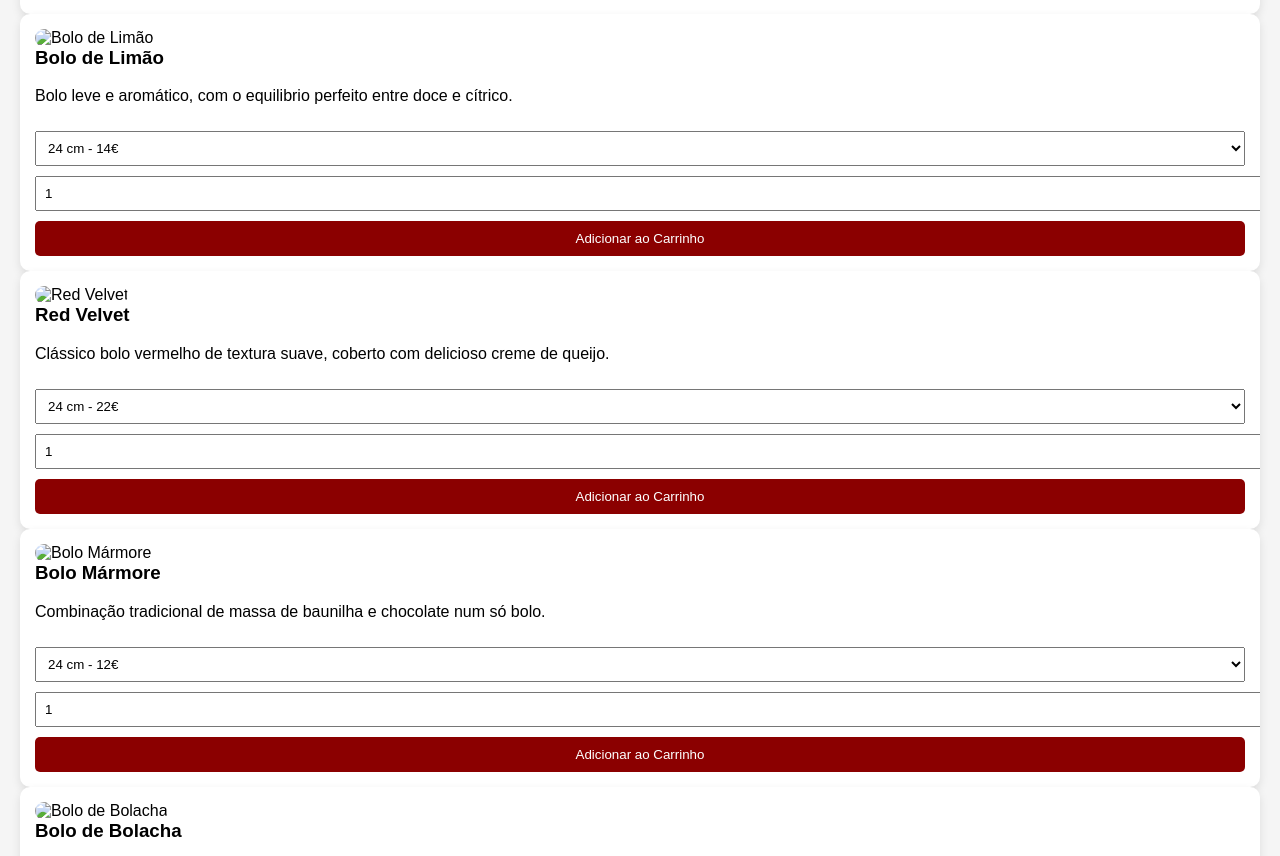
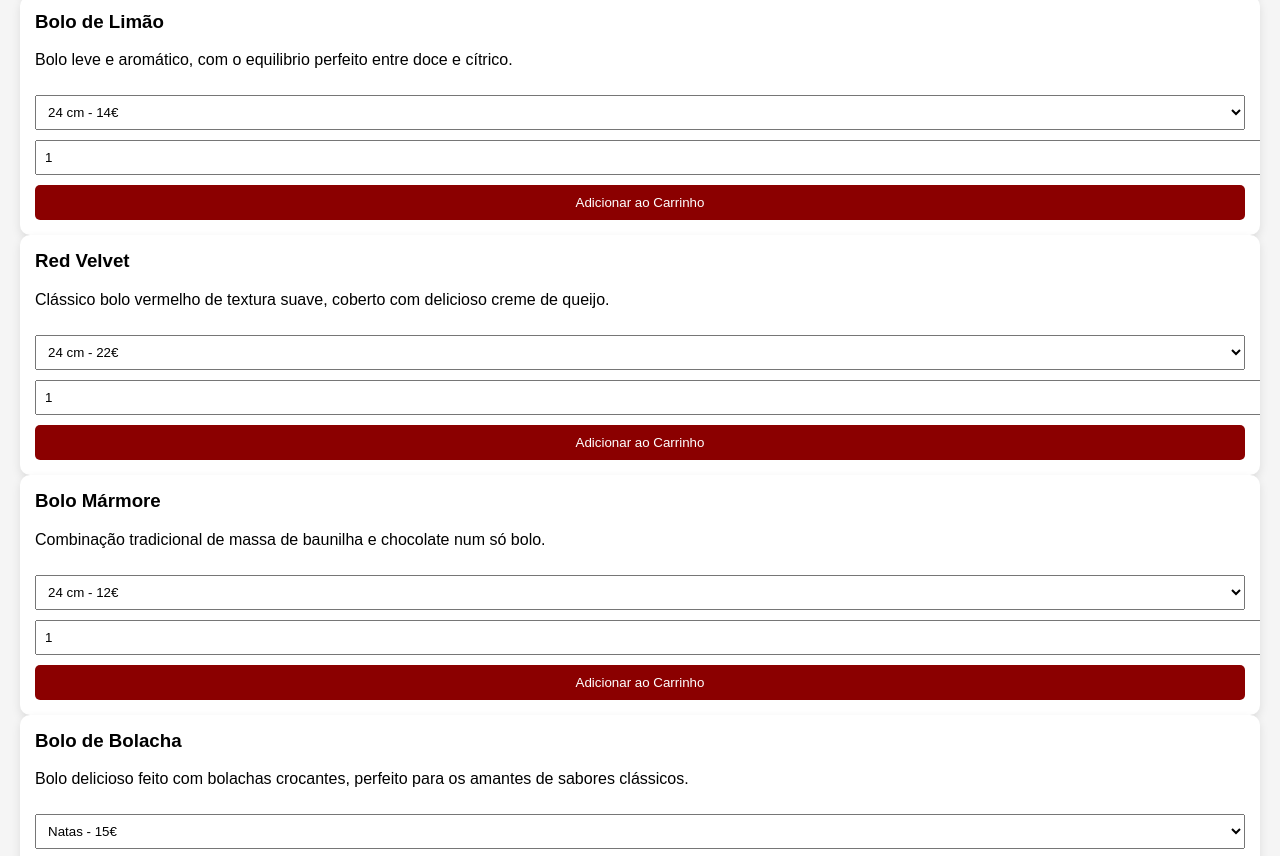
Before and after one commit to berlox69-sudo/doces-da-colina, a website: page index.html in a window 1280 px wide. Shown: the part 861-1717 px from the top of the page. Drawn offline with Linux system fonts and the light colour scheme.

Commit message:
Add files via upload

```diff
--- a/script.js
+++ b/script.js
@@ -1,6 +1,7 @@
 const produtos = [
     {
         nome: "Bolo de Chocolate" ,
+        imagem: "",
         categoria: "Bolos",
         descrição: "Bolo de chocolate húmido e intenso, perfeito para os amantes de cacau.",
         tamanhos: {
@@ -11,6 +12,7 @@ const produtos = [
 
     {
         nome: "Bolo de Limão" ,
+        imagem: "",
         categoria: "Bolos",
         descrição: "Bolo leve e aromático, com o equilibrio perfeito entre doce e cítrico.",
         tamanhos: {
@@ -21,6 +23,7 @@ const produtos = [
 
     {
         nome: "Red Velvet" ,
+        imagem: "",
         categoria: "Bolos",
         descrição: "Clássico bolo vermelho de textura suave, coberto com delicioso creme de queijo.",
         tamanhos: {
@@ -31,6 +34,7 @@ const produtos = [
 
     {
         nome: "Bolo Mármore" ,
+        imagem: "",
         categoria: "Bolos",
         descrição: "Combinação tradicional de massa de baunilha e chocolate num só bolo.",
         tamanhos: {
@@ -41,6 +45,7 @@ const produtos = [
 
     {
         nome: "Bolo de Bolacha" ,
+        imagem: "",
         categoria: "Bolos",
         descrição: "Bolo delicioso feito com bolachas crocantes, perfeito para os amantes de sabores clássicos.",
         tamanhos: {
@@ -62,6 +67,7 @@ const produtos = [
 
     {
         nome: "Cheescake de Limão" ,
+        imagem: "",
         categoria: "Cheesecakes e semifrios",
         descrição: "Cheesecake refrescante com sabor de limão, perfeita para os amantes de cítricos.",
         tamanhos: {
@@ -83,6 +89,7 @@ const produtos = [
 
     {
         nome: "Tarte de Amêndoa Tradicional" ,
+        imagem: "",
         categoria: "Tartes",
         descrição: "Tarte crocante coberta com amêndoa caramelizada, um clássico irresistível.",
         tamanhos: {
@@ -104,6 +111,7 @@ const produtos = [
 
     {
         nome: "Mousse de Chocolate" ,
+        imagem: "",
         categoria: "Sobremesas",
         descrição: "Mousse leve e aveludada com sabor intenso a chocolate.",
         tamanhos: {
@@ -113,6 +121,7 @@ const produtos = [
 
     {
         nome: "Mousse de Manga" ,
+        imagem: "",
         categoria: "Sobremesas",
         descrição: "Mousse fresca e tropical, preparada com manga de sabor suave.",
         tamanhos: {
@@ -122,6 +131,7 @@ const produtos = [
 
     {
         nome: "Mousse de Maracujá" ,
+        imagem: "",
         categoria: "Sobremesas",
         descrição: "Mousse cremosa com o toque exótico e refrescante do maracujá.",
         tamanhos: {
@@ -131,6 +141,7 @@ const produtos = [
 
     {
         nome: "Baba de Camelo" ,
+        imagem: "",
         categoria: "Sobremesas",
         descrição: "Sobremesa tradicional, cremosa e rica em sabor.",
         tamanhos: {
@@ -140,6 +151,7 @@ const produtos = [
 
     {
         nome: "Pudim de Ovos" ,
+        imagem: "",
         categoria: "Sobremesas",
         descrição: "Pudim caseiro de textura suave e cobertura de caramelo.",
         tamanhos: {
@@ -193,7 +205,7 @@ categorias.forEach(categoria => {
     }
 
     card.innerHTML = `
-    <img src="${produto.imagem}" alt="${produto.nome}">
+    ${produto.imagem ?`<img src="${produto.imagem}" alt="${produto.nome}">`:""}
     <h3>${produto.nome}</h3>
     <p>${produto.descrição}</p>
 
@@ -366,6 +378,12 @@ document.getElementById("enviarEncomenda").addEventListener("click", () => {
 
     const urlWhatsApp = `https://wa.me/${351924735493}?text=${encodeURIComponent(mensagem)}`;
 
+
+gtag('event', 'conversion', { 'send_to': 'AW-18271322518/fDuZCMGqrcUcEJaDuYhE',
+    'value': total,
+    'currency': 'EUR'
+});
+
     window.open(urlWhatsApp, "_blank");
 
 
```
Also changed, not shown: index.html (+3 -0 lines).
